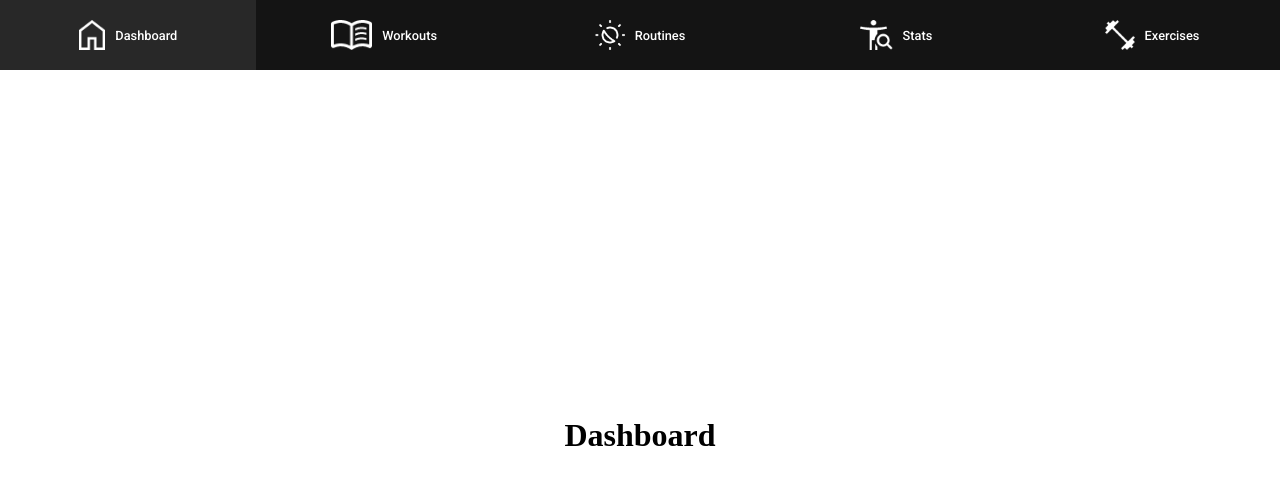
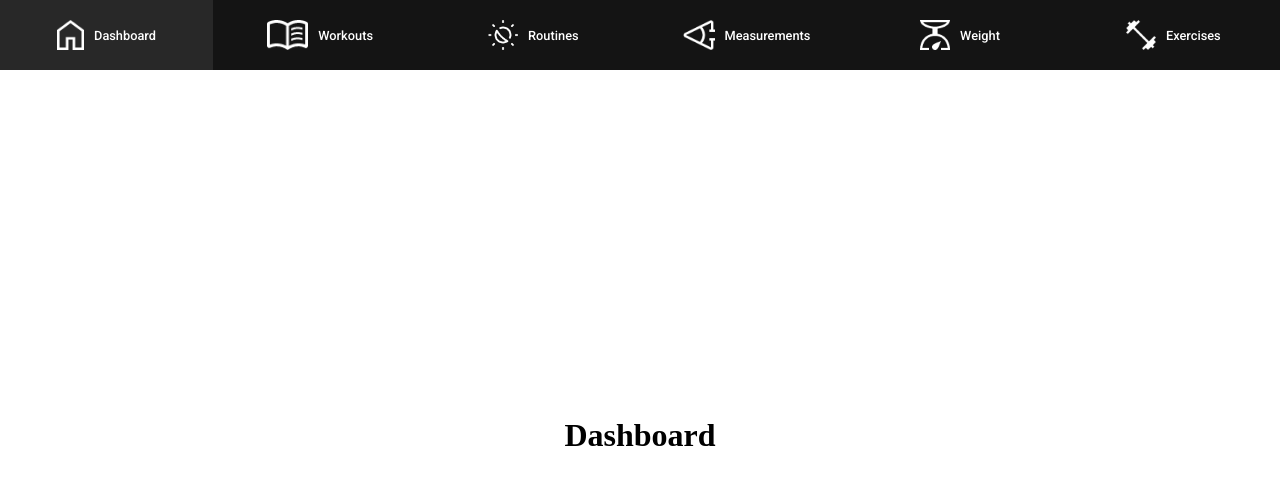
Before and after one commit to akist529/liftshark, a Vue app: page / in a window 1280 px wide. Shown: the top 484 px of the page. Built offline with nearby package versions, Linux system fonts and the light colour scheme.

Commit message:
Add window resize responsiveness to break stats button into measurements and weight buttons

```diff
--- a/src/components/NavBar.vue
+++ b/src/components/NavBar.vue
@@ -19,10 +19,22 @@
                     <span>Routines</span>
                 </router-link>
             </li>
-            <li>
+            <li v-if="windowWidth <= 480">
                 <router-link class="link" to="/stats">
                     <img alt="Stats Icon" :src="require('@/../public/images/ui/sidebar/stats.webp')" />
                     <span>Stats</span>
+                </router-link>
+            </li>
+            <li v-if="windowWidth > 480">
+                <router-link class="link" to="/stats/measurements">
+                    <img alt="Measurements Icon" :src="require('@/../public/images/ui/sidebar/measurements.webp')" />
+                    <span>Measurements</span>
+                </router-link>
+            </li>
+            <li v-if="windowWidth > 480">
+                <router-link class="link" to="/stats/weight">
+                    <img alt="Weight Icon" :src="require('@/../public/images/ui/sidebar/weight.webp')" />
+                    <span>Weight</span>
                 </router-link>
             </li>
             <li>
@@ -34,6 +46,23 @@
         </ul>
     </nav>
 </template>
+
+<script lang="ts">
+import { defineComponent } from 'vue'
+
+export default defineComponent({
+  data () {
+    return {
+      windowWidth: window.innerWidth
+    }
+  },
+  mounted () {
+    window.addEventListener('resize', () => {
+      this.windowWidth = window.innerWidth
+    })
+  }
+})
+</script>
 
 <style lang="scss">
 nav {
@@ -98,7 +127,7 @@ nav {
 
         ul {
             grid-template-columns: 1fr;
-            grid-template-rows: repeat(5, 1fr);
+            grid-template-rows: repeat(6, 1fr);
 
             margin-top: 10vh;
 
@@ -118,7 +147,7 @@ nav {
         padding: 0;
 
         ul {
-            grid-template-columns: repeat(5, 1fr);
+            grid-template-columns: repeat(6, 1fr);
             grid-template-rows: 1fr;
             margin-top: 0;
             height: 100%;
```
